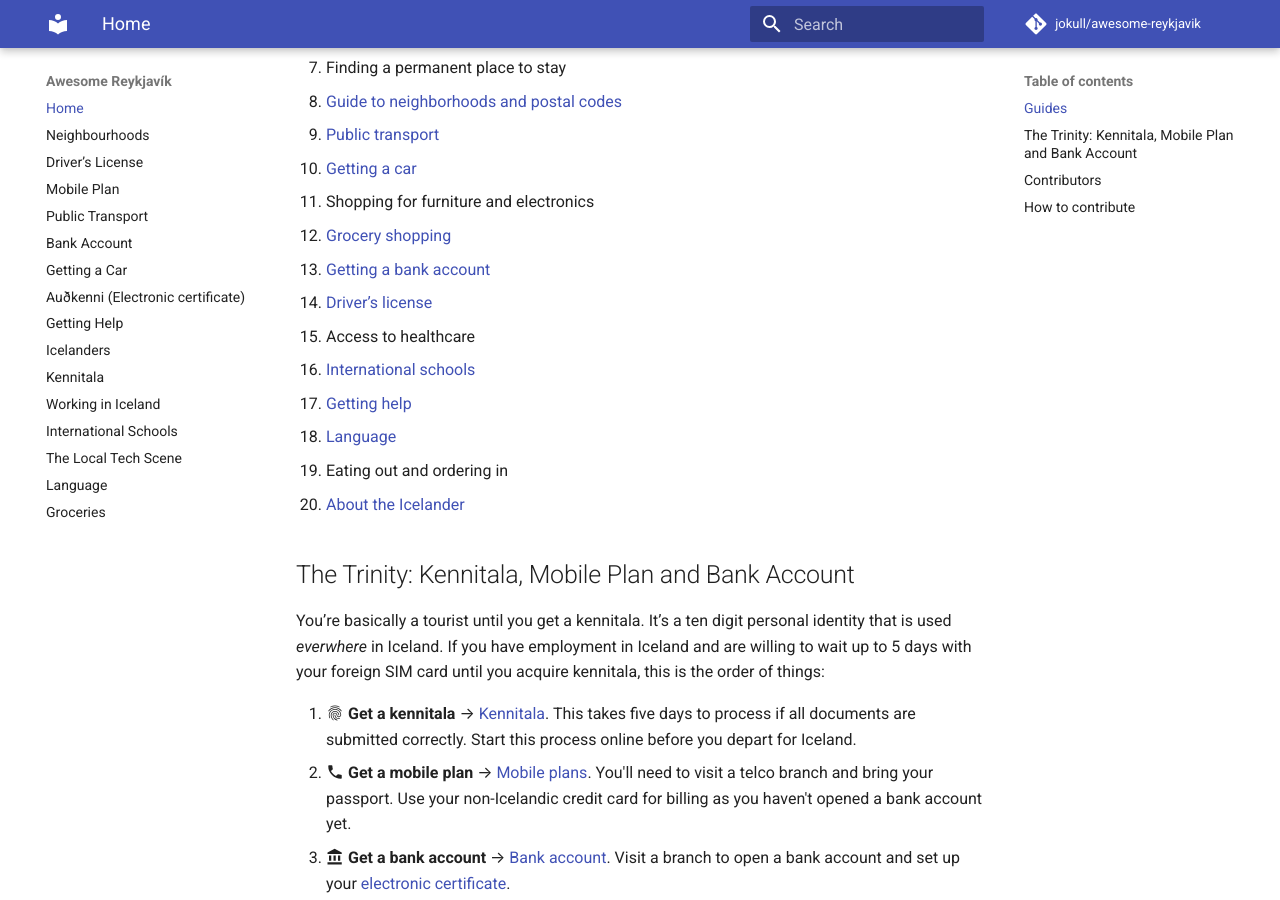
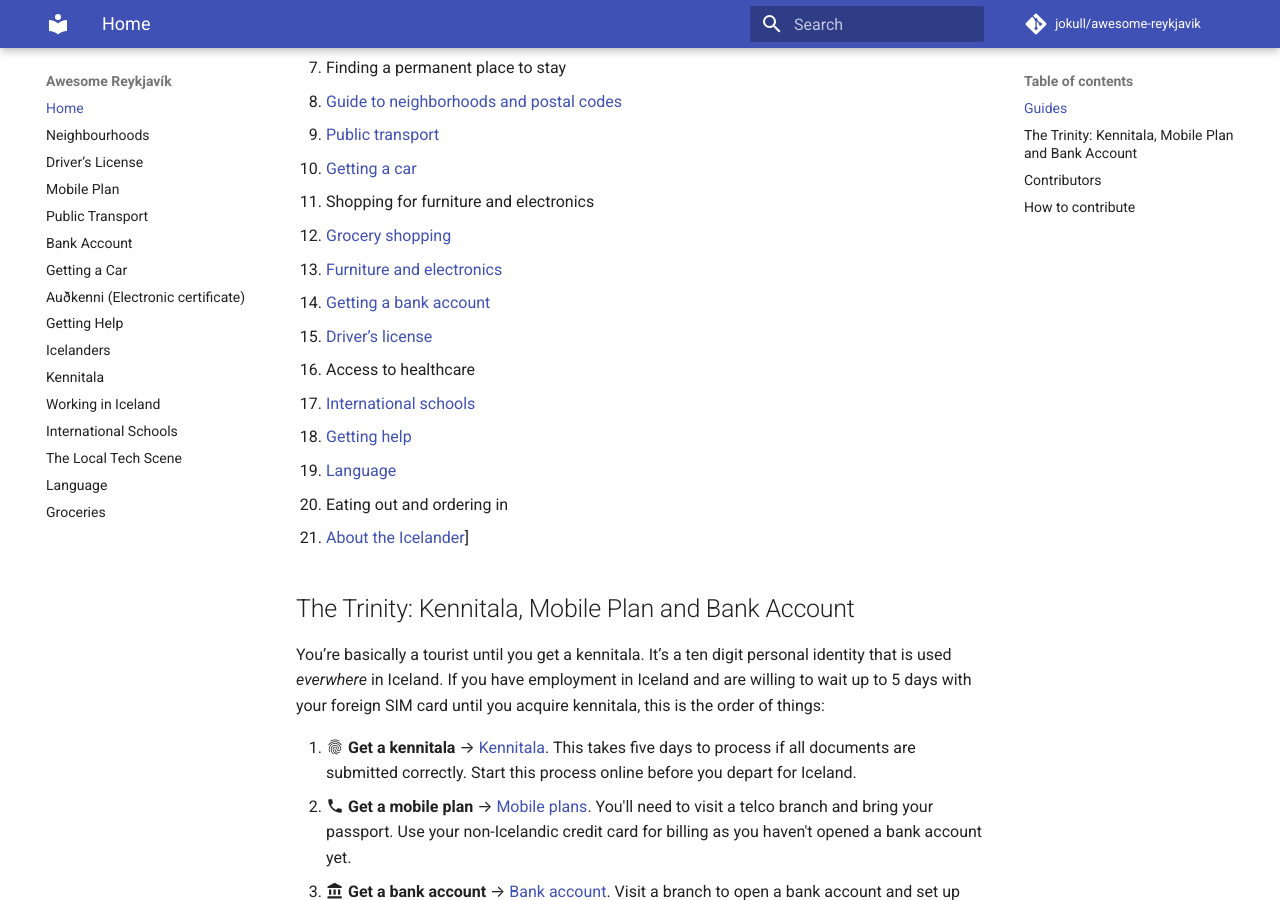
Before and after one commit to jokull/awesome-reykjavik, an MkDocs documentation site: the page built from docs/index.md, in a window 1280 px wide and 900 px high, scrolled down 510 px. Built offline with MkDocs 1.6.1 and Material for MkDocs 9.7.7, drawn with Linux system fonts in a browser that asks for light colours; comment, search, counter and statistics services are not loaded.

Commit message:
Update index.md

```diff
--- a/docs/index.md
+++ b/docs/index.md
@@ -18,6 +18,7 @@ Pages that are not yet linked are suggestions for pages. We welcome contribution
 1. [Getting a car](guides/getting-a-car.md)
 1. Shopping for furniture and electronics
 1. [Grocery shopping](guides/groceries.md)
+1. [Furniture and electronics](guides/furniture-electronics.md)
 1. [Getting a bank account](guides/bank-account.md)
 1. [Driver’s license](guides/drivers-license.md)
 1. Access to healthcare
@@ -25,7 +26,7 @@ Pages that are not yet linked are suggestions for pages. We welcome contribution
 1. [Getting help](guides/getting-help.md)
 1. [Language](guides/language.md)
 1. Eating out and ordering in
-1. [About the Icelander](guides/icelanders.md)
+1. [About the Icelander](guides/icelanders.md)]
 
 ## The Trinity: Kennitala, Mobile Plan and Bank Account
 
```
